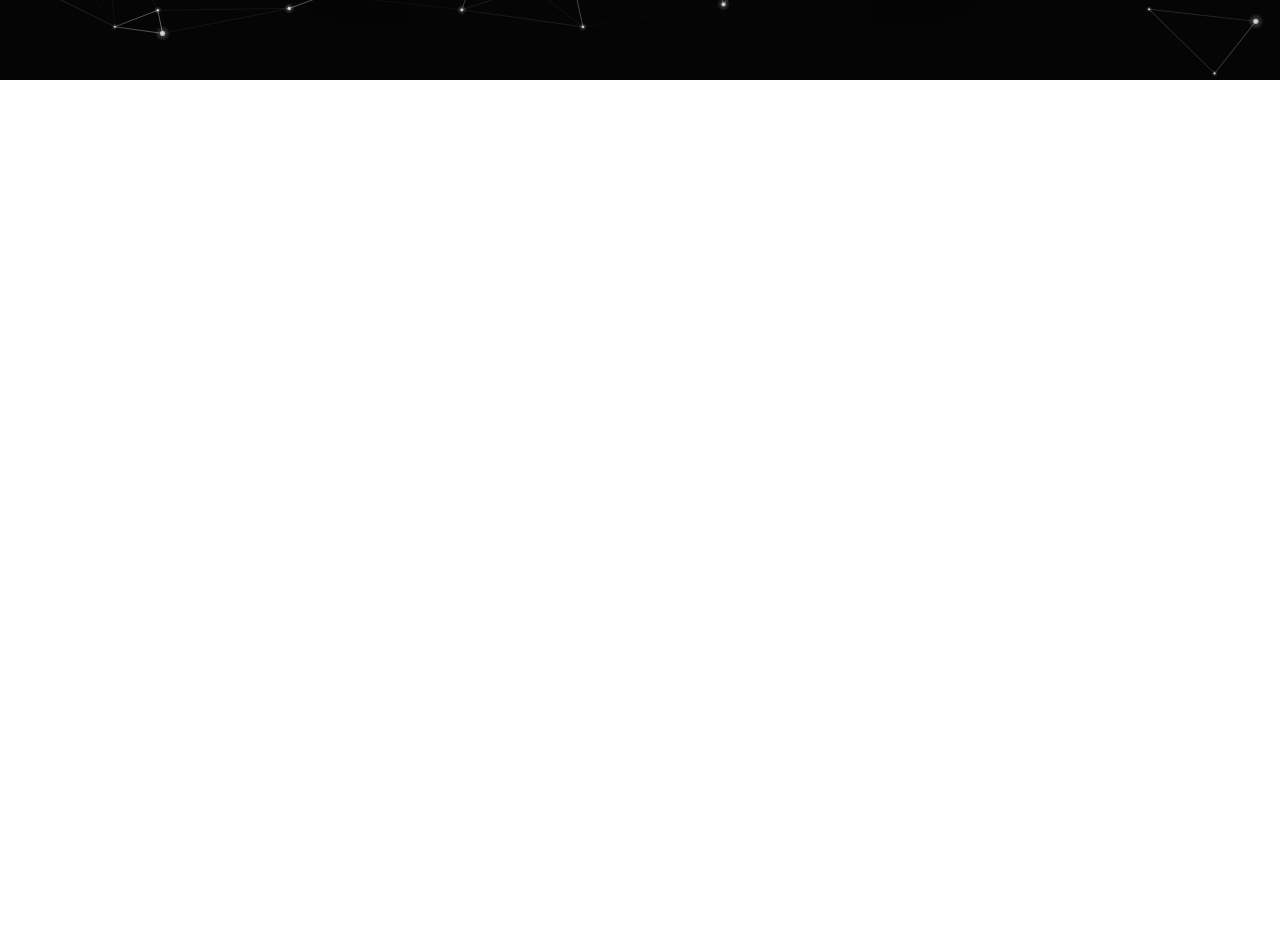
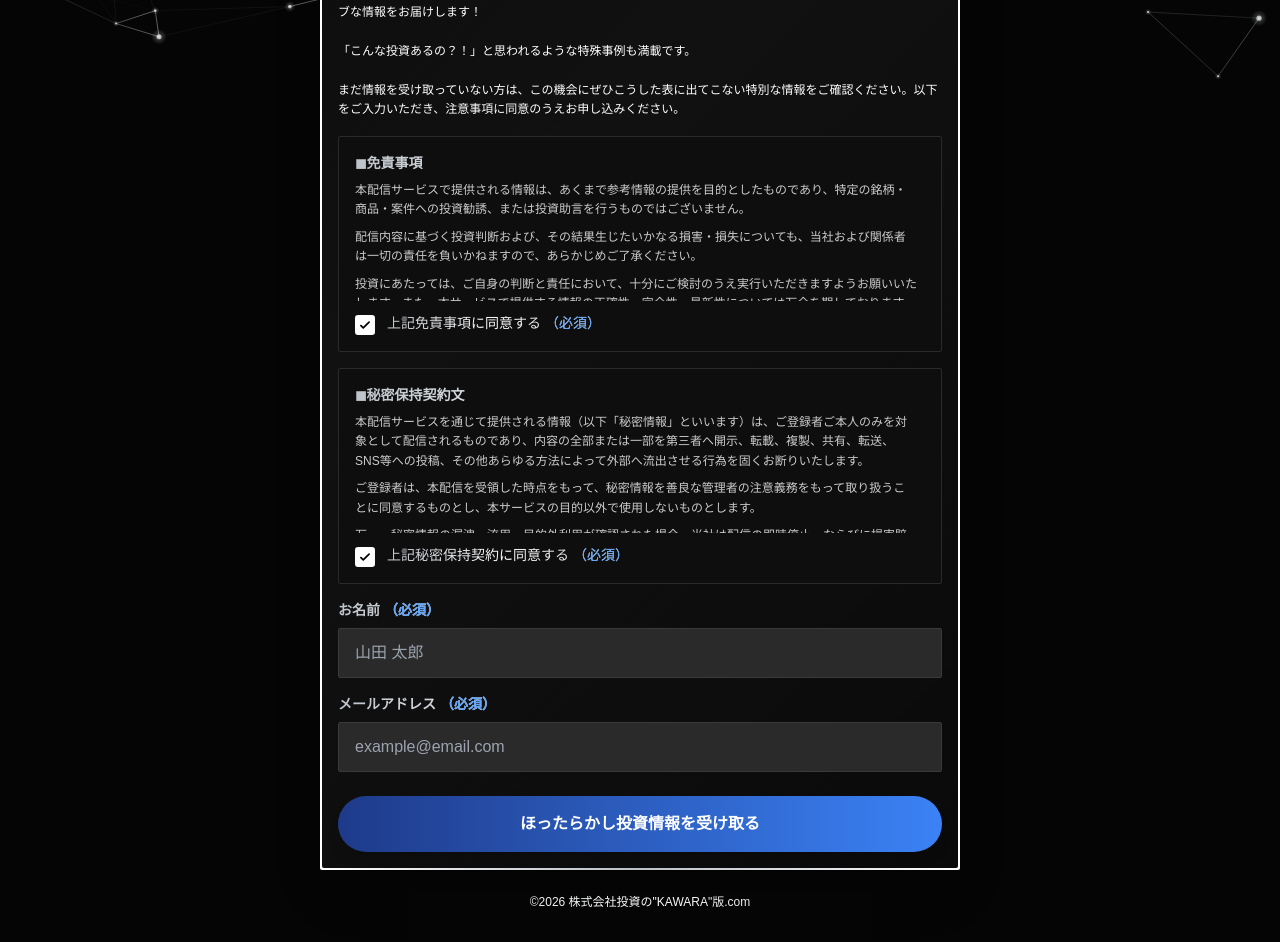
Before and after one commit to BCL-kowaki/kiwami-kawara, a Next.js app: page /neg in a window 1280 px wide. Shown: the part 720-1662 px from the top of the page. Before the commit the page ends 800 px from the top, so only its background shows below. Built offline with nearby package versions, Linux system fonts and the light colour scheme.

Commit message:
Add disclaimer and NDA scroll boxes on /neg page 1, remove duplicate from page 2

```diff
--- a/app/neg/page.tsx
+++ b/app/neg/page.tsx
@@ -13,6 +13,8 @@ export default function NegPage() {
   const [name, setName] = useState("");
   const [email, setEmail] = useState("");
   const [disclaimerAccepted, setDisclaimerAccepted] = useState(true);
+  const [topDisclaimerChecked, setTopDisclaimerChecked] = useState(true);
+  const [ndaChecked, setNdaChecked] = useState(true);
   const [phone, setPhone] = useState("");
   const [code, setCode] = useState("");
   const [reportToken, setReportToken] = useState<string | null>(null);
@@ -244,7 +246,7 @@ export default function NegPage() {
               {/* コピー */}
               <p className="text-xs mt-3 leading-relaxed text-left text-white whitespace-pre-line">
                 {step === "form" &&
-                  "本音を教えてください。「相場系投資って疲れませんか？」日々の価格変動やニュース、SNSの情報に振り回され、「いつ売買すべきか分からない」「思うように成果が出ない」「含み損に不安を感じる」と感じながら、、、。\n\n本来見極めるべき“投資そのものの構造”を見落として自分でも気づいていない大きなリスクを抱えてしまっているケースも少なくありません。\n\nそこで今回、KAWARA版では、相場に依存しない“非相場系投資”に関する情報配信サービスを開始しました。\n\nまだ情報を受け取っていない方は、この機会にぜひご確認ください。以下をご入力のうえ、注意事項に同意のうえお申し込みください。"
+                  "本音を教えてください。「相場系投資って疲れませんか？」\n\n日々の価格変動やニュース、SNSの情報に振り回され、「いつ売買すべきか分からない」「思うように成果が出ない」「含み損に不安を抱えている」と感じながら、、、。\n\n実際のところ、、「相場系投資って心身ともに疲れませんか？」\n\n「トランプがまた戦争始めた！」\n「日本の金利が上がって株価落ちそう、、」\n「AIバブル崩壊するかも、、」\n「BTCは上がるとインフルエンサーが言ってたのに！」\n「XRPは金融革命じゃなかったの？！」\n「ゴールド落ちてるじゃん！安全資産じゃなかったの？！」\n\nこのように、本来見極めるべき“投資そのものの構造”を見落として自分でも気づいていない大きなリスクを抱えてしまっているケースも少なくありません。\n\nそこで今回、KAWARA版では、相場に依存しない“非相場系投資”、つまり精神的な負荷がかかりにくい“ほったらかし投資”に関する情報配信サービスを開始いたしました。\n\n投資のKAWARA版.comには約12万人の会員様がいらっしゃいます。そして毎日、数十件を超える投資トラブルのご相談や技術的なサポートをご提供しています。\n\nそんな中でたくさんの「詐欺」や「運用失敗」などネガティブなご相談を受ける中で、「運用成功した」「利回りが得られた」「複利でガンガン回している」といった成功事例も多々あるんです。\n\n12万人を超える会員様から得られた「過去に成功した投資事例」や「現在進行形の成功投資事例」などポジティブな情報をお届けします！\n\n「こんな投資あるの？！」と思われるような特殊事例も満載です。\n\nまだ情報を受け取っていない方は、この機会にぜひこうした表に出てこない特別な情報をご確認ください。以下をご入力いただき、注意事項に同意のうえお申し込みください。"
                 }
                 {step === "phone" &&
                   "本配信には機密情報が含まれる場合があるため、SMS認証によるご本人確認を必須とさせていただいております。これは、重複登録および第三者によるなりすましを防止する目的によるものです。\n\nなお、SMS認証が完了するまで配信は開始されませんので、あらかじめご了承ください。"
@@ -261,6 +263,69 @@ export default function NegPage() {
 
             {step === "form" && (
               <form onSubmit={handleFormSubmit}>
+                <div className="space-y-4 mb-4">
+                  <div className="rounded-[2px] p-4 border" style={{ background: "#0e0e0e", borderColor: "#2a2a2a" }}>
+                    <p className="text-sm font-bold mb-2" style={silverTextGradient}>◼︎免責事項</p>
+                    <div
+                      className="text-xs leading-relaxed mb-3 overflow-y-auto pr-2"
+                      style={{ maxHeight: "120px", color: "#cccccc" }}
+                    >
+                      <p>本配信サービスで提供される情報は、あくまで参考情報の提供を目的としたものであり、特定の銘柄・商品・案件への投資勧誘、または投資助言を行うものではございません。</p>
+                      <p className="mt-2">配信内容に基づく投資判断および、その結果生じたいかなる損害・損失についても、当社および関係者は一切の責任を負いかねますので、あらかじめご了承ください。</p>
+                      <p className="mt-2">投資にあたっては、ご自身の判断と責任において、十分にご検討のうえ実行いただきますようお願いいたします。また、本サービスで提供する情報の正確性・完全性・最新性については万全を期しておりますが、これらを保証するものではありません。</p>
+                    </div>
+                    <label className="flex items-start gap-3 cursor-pointer">
+                      <span
+                        onClick={() => setTopDisclaimerChecked(!topDisclaimerChecked)}
+                        className="mt-0.5 flex-shrink-0 w-5 h-5 rounded-[3px] border-2 flex items-center justify-center transition-all"
+                        style={{
+                          borderColor: topDisclaimerChecked ? "#ffffff" : "#555555",
+                          background: topDisclaimerChecked ? "#ffffff" : "transparent",
+                        }}
+                      >
+                        {topDisclaimerChecked && (
+                          <svg className="w-3.5 h-3.5" fill="none" stroke="#000000" viewBox="0 0 24 24" strokeWidth={3}>
+                            <path strokeLinecap="round" strokeLinejoin="round" d="M5 13l4 4L19 7" />
+                          </svg>
+                        )}
+                      </span>
+                      <span className="text-sm" style={silverTextGradient}>
+                        上記免責事項に同意する <span style={{ color: "#60a5fa", WebkitTextFillColor: "#60a5fa" }}>（必須）</span>
+                      </span>
+                    </label>
+                  </div>
+                  <div className="rounded-[2px] p-4 border" style={{ background: "#0e0e0e", borderColor: "#2a2a2a" }}>
+                    <p className="text-sm font-bold mb-2" style={silverTextGradient}>◼︎秘密保持契約文</p>
+                    <div
+                      className="text-xs leading-relaxed mb-3 overflow-y-auto pr-2"
+                      style={{ maxHeight: "120px", color: "#cccccc" }}
+                    >
+                      <p>本配信サービスを通じて提供される情報（以下「秘密情報」といいます）は、ご登録者ご本人のみを対象として配信されるものであり、内容の全部または一部を第三者へ開示、転載、複製、共有、転送、SNS等への投稿、その他あらゆる方法によって外部へ流出させる行為を固くお断りいたします。</p>
+                      <p className="mt-2">ご登録者は、本配信を受領した時点をもって、秘密情報を善良な管理者の注意義務をもって取り扱うことに同意するものとし、本サービスの目的以外で使用しないものとします。</p>
+                      <p className="mt-2">万一、秘密情報の漏洩、流用、目的外利用が確認された場合、当社は配信の即時停止、ならびに損害賠償請求その他必要な法的措置を講じる場合がございますので、あらかじめご了承ください。</p>
+                      <p className="mt-2">なお、本契約は本サービスへのご登録時点から、配信終了後も継続して効力を有するものとします。</p>
+                    </div>
+                    <label className="flex items-start gap-3 cursor-pointer">
+                      <span
+                        onClick={() => setNdaChecked(!ndaChecked)}
+                        className="mt-0.5 flex-shrink-0 w-5 h-5 rounded-[3px] border-2 flex items-center justify-center transition-all"
+                        style={{
+                          borderColor: ndaChecked ? "#ffffff" : "#555555",
+                          background: ndaChecked ? "#ffffff" : "transparent",
+                        }}
+                      >
+                        {ndaChecked && (
+                          <svg className="w-3.5 h-3.5" fill="none" stroke="#000000" viewBox="0 0 24 24" strokeWidth={3}>
+                            <path strokeLinecap="round" strokeLinejoin="round" d="M5 13l4 4L19 7" />
+                          </svg>
+                        )}
+                      </span>
+                      <span className="text-sm" style={silverTextGradient}>
+                        上記秘密保持契約に同意する <span style={{ color: "#60a5fa", WebkitTextFillColor: "#60a5fa" }}>（必須）</span>
+                      </span>
+                    </label>
+                  </div>
+                </div>
                 <div className="space-y-4">
                   <div>
                     <label className="block text-sm font-semibold mb-2" style={silverTextGradient}>
@@ -294,7 +359,7 @@ export default function NegPage() {
                 <div className="mt-6">
                   <button
                     type="submit"
-                    disabled={loading}
+                    disabled={loading || !topDisclaimerChecked || !ndaChecked}
                     className={btnStyle}
                     style={btnGradient}
                   >
@@ -307,31 +372,6 @@ export default function NegPage() {
             {step === "phone" && (
               <form onSubmit={handleSendSms}>
                 <div className="space-y-4">
-                  <div className="rounded-[2px] p-4 border" style={{ background: "#0e0e0e", borderColor: "#2a2a2a" }}>
-                    <p className="text-sm font-bold mb-2" style={silverTextGradient}>◼︎情報の取扱いに関する注意事項</p>
-                    <p className="text-xs leading-relaxed mb-4" style={silverTextGradient}>
-                      {DISCLAIMER_TEXT}
-                    </p>
-                    <label className="flex items-start gap-3 cursor-pointer">
-                      <span
-                        onClick={() => setDisclaimerAccepted(!disclaimerAccepted)}
-                        className="mt-0.5 flex-shrink-0 w-5 h-5 rounded-[3px] border-2 flex items-center justify-center transition-all"
-                        style={{
-                          borderColor: disclaimerAccepted ? "#ffffff" : "#555555",
-                          background: disclaimerAccepted ? "#ffffff" : "transparent",
-                        }}
-                      >
-                        {disclaimerAccepted && (
-                          <svg className="w-3.5 h-3.5" fill="none" stroke="#000000" viewBox="0 0 24 24" strokeWidth={3}>
-                            <path strokeLinecap="round" strokeLinejoin="round" d="M5 13l4 4L19 7" />
-                          </svg>
-                        )}
-                      </span>
-                      <span className="text-sm" style={silverTextGradient}>
-                        上記注意事項に同意する <span style={{ color: "#60a5fa", WebkitTextFillColor: "#60a5fa" }}>（必須）</span>
-                      </span>
-                    </label>
-                  </div>
                   <div>
                     <label className="block text-sm font-semibold mb-2" style={silverTextGradient}>
                       電話番号 <span style={{ color: "#60a5fa", WebkitTextFillColor: "#60a5fa" }}>（必須・SMS受信可能な番号）</span>
@@ -349,7 +389,7 @@ export default function NegPage() {
                   </div>
                 </div>
                 <div className="mt-6">
-                  <button type="submit" disabled={loading || !reportToken || !disclaimerAccepted} className={btnStyle} style={btnGradient}>
+                  <button type="submit" disabled={loading || !reportToken} className={btnStyle} style={btnGradient}>
                     {loading ? "送信中..." : "承認コードを送信"}
                   </button>
                 </div>
```
